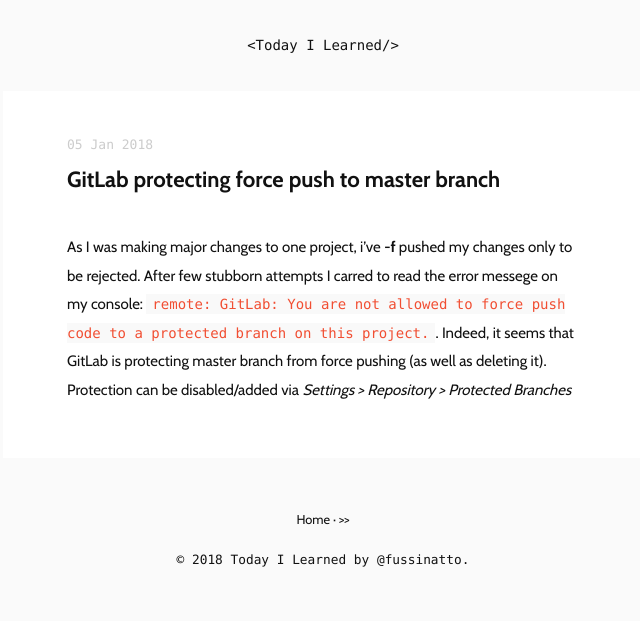
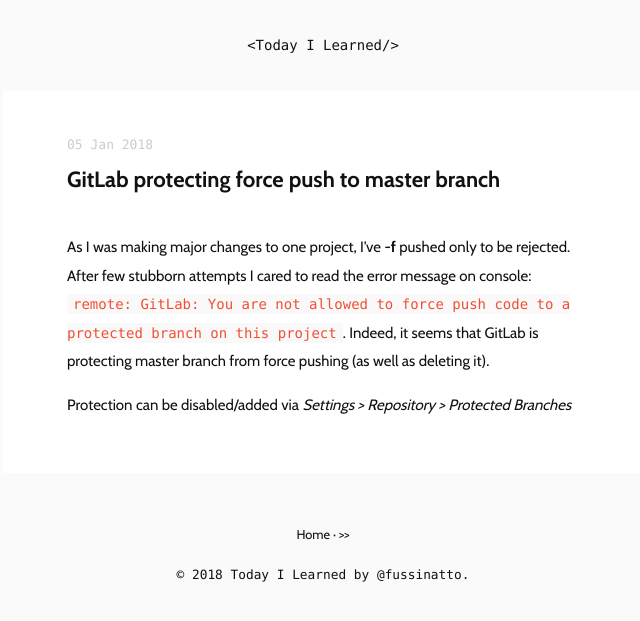
Before and after one commit to fuzinato/fuzinato.github.io, a Jekyll site: the page built from _posts/2018-01-05-gitlab-protecting-force-push-to-master-branch.md, in a window 1280 px wide. Shown: the top 621 px of the page, without its empty margins (317-957 px from the left). Built offline with Jekyll 4.4.1, drawn with Linux system fonts in a browser that asks for light colours.

Commit message:
Update from Forestry.io - 2018-01-05-gitlab-protecting-force-push-to-master-branch.md

```diff
--- a/_posts/2018-01-05-gitlab-protecting-force-push-to-master-branch.md
+++ b/_posts/2018-01-05-gitlab-protecting-force-push-to-master-branch.md
@@ -6,5 +6,6 @@
 tags: git, gitlab
 resources: https://about.gitlab.com/2014/11/26/keeping-your-code-protected/
 ---
-As I was making major changes to one project, i've __-f__ pushed my changes only to be rejected. After few stubborn attempts I carred to read the error messege on my console: `remote: GitLab: You are not allowed to force push code to a protected branch on this project.`. Indeed, it seems that GitLab is protecting master branch from force pushing (as well as deleting it).
+As I was making major changes to one project, I've **-f** pushed only to be rejected. After few stubborn attempts I cared to read the error message on console: `remote: GitLab: You are not allowed to force push code to a protected branch on this project`. Indeed, it seems that GitLab is protecting master branch from force pushing (as well as deleting it).
+
 Protection can be disabled/added via _Settings > Repository > Protected Branches_
```
